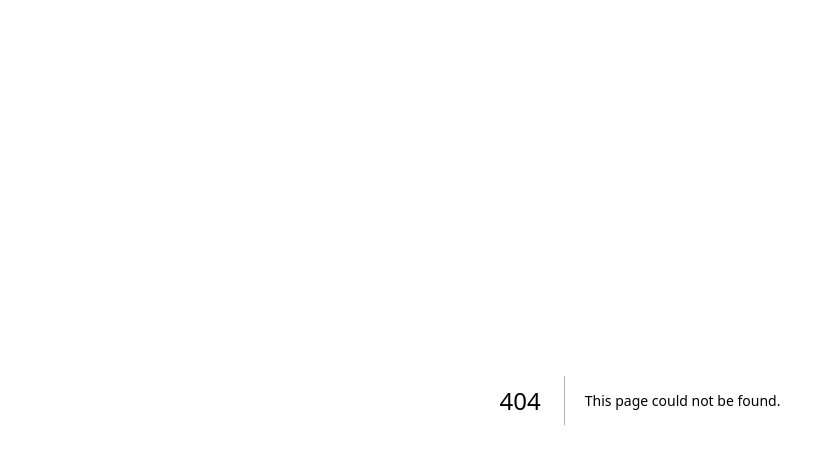
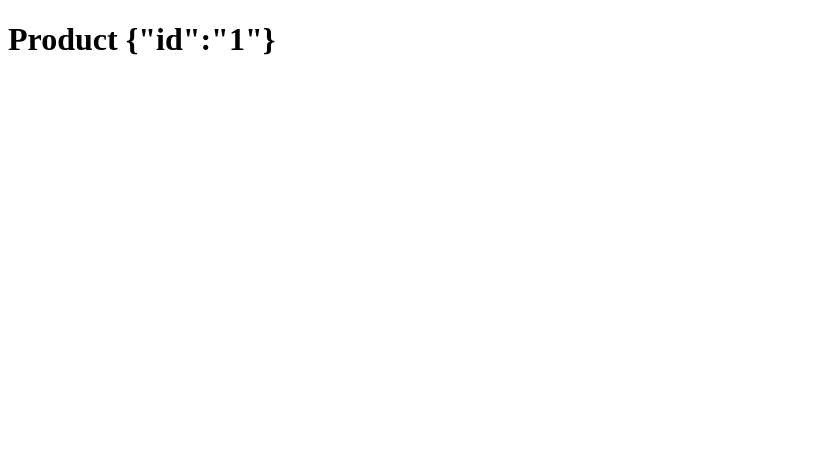
Before and after one commit to Wagnetto/next-shop, a Next.js app: page /product/1 in a window 1280 px wide. Before the commit this address had no page. Shown: the top 464 px of the page, without its empty margins (0-835 px from the left). Built offline with nearby package versions, Linux system fonts and the light colour scheme.

Commit message:
feature: Getting FyleSystem routing

```diff
--- a/package.json
+++ b/package.json
@@ -9,7 +9,7 @@
     "lint": "next lint"
   },
   "dependencies": {
-    "next": "15.0.3",
+    "next": "12.2.5",
     "react": "18.3.1",
     "react-dom": "18.3.1"
   },
--- /dev/null
+++ b/src/pages/product/[id].tsx
@@ -0,0 +1,7 @@
+import {useRouter} from 'next/router'
+
+export default function Product() {
+  const {query} = useRouter()
+
+  return <h1>Product {JSON.stringify(query)}</h1>
+}
```
Also changed, not shown: tsconfig.json (+6 -15 lines), 1 other file (tests, documents, lock files or other folders).
